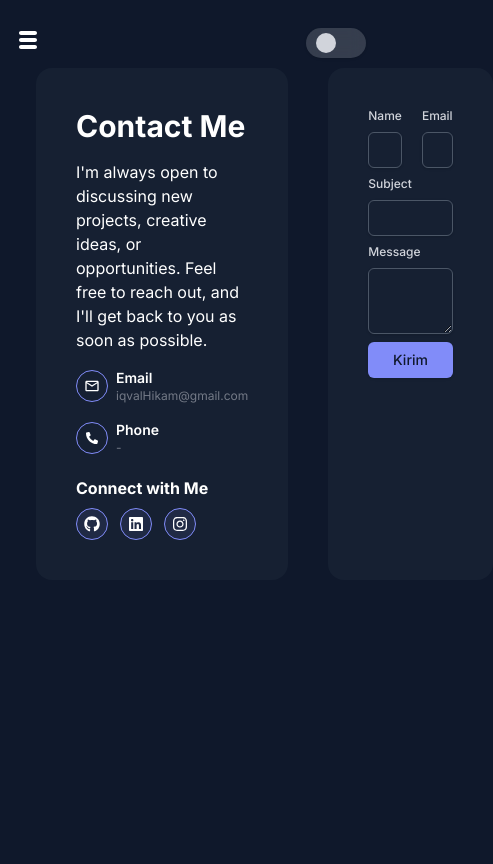
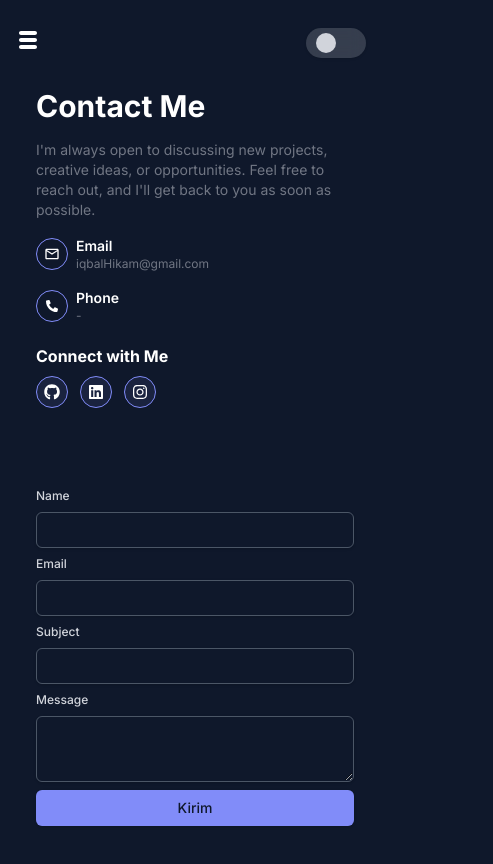
Before and after one commit to iqbalhikam/iqbalhikam-portofolio-v2.co.id, a Next.js app: page /contact in a window 390 px wide. Shown: the top 864 px of the page, 493 px wide, since content can reach past the window. Built offline with nearby package versions, Linux system fonts and the light colour scheme.

Commit message:
[UI/UX]:contact: optimasi responsifitase mobile web

```diff
--- a/app/(home)/components/About.tsx
+++ b/app/(home)/components/About.tsx
@@ -13,7 +13,7 @@ const About = () => {
         <motion.h2 initial={{ opacity: 0 }} animate={{ opacity: isVisible ? 1 : 0 }} className="text-2xl lg:text-3xl text-center font-bold pb-10">
           About Me
         </motion.h2>
-        <motion.p initial={{ y: -30 }} transition={{ duration: 0.5 }} animate={{ y: isVisible ? 0 : 20 }} className="text-sm lg:text-lg text-center px-5 lg:px-20">
+        <motion.p initial={{ y: -30 }} transition={{ duration: 0.5 }} animate={{ y: isVisible ? 0 : 20 }} className="text-sm lg:text-lg text-center px-5 lg:px-20 text-balance">
           I'm M Iqbal Fatkhul Hikam, a passionate and creative student. I have a deep interest in programming, which motivates me to continuously learn and develop. I graduated from Bina Insani University. I believe that self-development is
           the key to achieving goals, and I'm always looking for opportunities to hone my skills and knowledge. I believe that every day is an opportunity to learn something new and create meaningful moments. In my life, I strive to be a
           diligent person. I hope to contribute positively to the world around me and continue to grow as an individual.
--- a/app/(home)/components/Hero.tsx
+++ b/app/(home)/components/Hero.tsx
@@ -46,7 +46,7 @@ const Hero = () => {
         </div>
 
         {/* id card */}
-        <div className="absolute top-0 left-0 w-full h-full hidden md:flex sm:flex pointer-events-none z-40">{showApp && <App />}</div>
+        <div className="absolute top-0 left-0 w-full h-full hidden lg:flex pointer-events-none z-40">{showApp && <App />}</div>
       </div>
     </section>
   );
--- a/app/(home)/components/Projects.tsx
+++ b/app/(home)/components/Projects.tsx
@@ -20,7 +20,7 @@ const Projects = ({ id }: AnimatedTextProps) => {
         <h2 className="text-2xl lg:text-3xl font-bold pb-10 pt-30">Featured Projects</h2>
         <div className="grid grid-cols-1 md:grid-cols-2 lg:grid-cols-3 gap-8 w-[90%] pb-10 px-10 ">
           {projectsData.map((project) => (
-            <MeCard animateScale={1} key={project.id} imageUrl={project.projectImage[0].url} title={project.title} desc={project.description} slug={`/${project.slug}`} />
+            <MeCard animateScale={1} animateDelay={project.id} key={project.id} imageUrl={project.projectImage[0].url} title={project.title} desc={project.description} slug={`/${project.slug}`} />
           ))}
         </div>
       </motion.div>
--- a/app/contact/components/SendMessageFromInner.tsx
+++ b/app/contact/components/SendMessageFromInner.tsx
@@ -15,7 +15,7 @@ const SendMessageFromInner = ({ onSendMessageSubmit, isLoading, buttonText }: Se
   const form = useFormContext<SendMessageFormSchema>();
   return (
     <form onSubmit={form.handleSubmit(onSendMessageSubmit)} >
-      <div className='flex  w-full gap-5 '>
+      <div className='flex flex-col md:flex-row lg:flex-row w-full md:gap-5 lg:gap-5 '>
         <FormField
           control={form.control}
           name="name"
--- a/app/contact/page.tsx
+++ b/app/contact/page.tsx
@@ -19,11 +19,11 @@ const PageContact = () => {
   };
   return (
     <PageTransition>
-      <div className=" flex-grow container  mx-auto px-4 sm:px-6 lg:px-8 py-12 md:py-20 text-secondary-foreground dark:text-white">
-        <div className="flex h-full">
-          <section className=" m-5 p-10 w-full rounded-2xl dark:bg-accent/20">
+      <div className=" flex-grow container min-h-screen mx-auto px-4 sm:px-6 lg:px-8 py-12 md:py-20 text-secondary-foreground dark:text-white">
+        <div className="flex flex-col lg:flex-row justify-center items-center  lg:items-start h-fit">
+          <section className=" m-5 p-5 lg:p-10 w-full rounded-2xl  ">
             <h1 className="text-3xl font-bold mb-4">Contact Me</h1>
-            <p>I'm always open to discussing new projects, creative ideas, or opportunities. Feel free to reach out, and I'll get back to you as soon as possible.</p>
+            <p  className="text-sm lg:text-xl text-accent-foreground/50">I'm always open to discussing new projects, creative ideas, or opportunities. Feel free to reach out, and I'll get back to you as soon as possible.</p>
             <div>
               <div className="flex items-center content-center gap-2 mt-4 ">
                 <div className="w-8 h-8 rounded-full border border-primary flex justify-center items-center ">
@@ -31,7 +31,7 @@ const PageContact = () => {
                 </div>
                 <div>
                   <h2 className="text-sm font-semibold">Email</h2>
-                  <p className="text-xs text-accent-foreground/50">iqvalHikam@gmail.com</p>
+                  <p className="text-xs text-accent-foreground/50">iqbalHikam@gmail.com</p>
                 </div>
               </div>
               <div className="flex items-center content-center gap-2 mt-4 ">
@@ -57,8 +57,8 @@ const PageContact = () => {
               </div>
             </div>
           </section>
-          <section className=" m-5 p-10 w-2/3 rounded-2xl bg-secondary-foreground/10 dark:bg-accent/20 text-secondary-foreground">
-            <div className="">
+          <section className=" m-5 p-5 lg:p-10 w-full h-full rounded-2xl   text-secondary-foreground">
+            <div className="h-full">
               <Form {...form}>
                 <SendMessageFromInner onSendMessageSubmit={heandleSendMessageSubmit} buttonText="Kirim" />
               </Form>
--- a/components/band/App.js
+++ b/components/band/App.js
@@ -21,12 +21,12 @@ useTexture.preload(TEXTURE_PATH);
 export default function App(value) {
 
   return (
-    <div className=" w-full min-[400rem]">
+    <div className=" w-full min-h-screen">
       <div className=" responsive-wrapper  ">
         <Canvas camera={{ position: [0, 0, 13], fov: 25 }}>
           <ambientLight intensity={Math.PI} />
           <Physics interpolate gravity={[0, -40, 0]} timeStep={1 / 60}>
-            <Band />
+            <Band  />
           </Physics>
           <Environment >
             {/* <color attach="background" args={['white']} /> */}
--- a/components/card/MeCard.tsx
+++ b/components/card/MeCard.tsx
@@ -9,10 +9,12 @@ type CardProjectProps = {
   desc: string;
   slug?: string;
   animateScale?: number;
+  animateDelay?: number;
 };
-const MeCard = ({ imageUrl, title, desc, slug, animateScale }: CardProjectProps) => {
+const MeCard = ({ imageUrl, title, desc, slug, animateScale, animateDelay }: CardProjectProps) => {
   return (
-    <motion.div initial={{ scale: animateScale ? 1 : 0 }} animate={{ scale: animateScale }} exit={{ scale: 0 }} whileHover={{ scale: 1.05 }}>
+    <motion.div initial={{ scale: animateScale ? 1 : 0 }} animate={{ scale: animateScale, transition: { duration: 0.3, delay: animateDelay ? animateDelay : 1, ease: 'easeInOut'
+     }}} exit={{ scale: 0 }} whileHover={{ scale: 1.05 }}>
       <Link href={slug ? slug : `#`}>
         <Card className="border-none group flex h-full flex-col rounded-xl overflow-hidden bg-background-light dark:bg-background-dark shadow-lg dark:shadow-2xl hover:shadow-xl dark:hover:shadow-primary/20 transition-all duration-300 transform hover:-translate-y-1">
           <CardHeader className="relative w-full aspect-video bg-cover bg-center" style={{ backgroundImage: `url("${imageUrl}")` }}>
--- a/components/spotify/SpotifyMusicPlayList.tsx
+++ b/components/spotify/SpotifyMusicPlayList.tsx
@@ -9,7 +9,7 @@ const SpotifyMusicPlayList = ({ playlistLink }: SpotifyProps) => {
       style={{ borderRadius: '12px', width: '100%' }}
       link={playlistLink}
       width={'100%'} // Anda bisa atur lebar
-      height={80}
+      height={'100%'}
       autoPlay={true}
     />
   );
--- a/components/theme/ThemeToggle.tsx
+++ b/components/theme/ThemeToggle.tsx
@@ -8,7 +8,6 @@ import { useTheme } from 'next-themes';
 const container = {
   width: 60,
   height: 30,
-  borderRadius: 50,
   cursor: 'pointer',
   display: 'flex',
   padding: 10,
@@ -31,12 +30,11 @@ const ThemeToggle = () => {
     setTheme('light');
   }
 
-
   return (
     <div className="relative">
-      <div className="fixed z-50 top-7 right-6 lg:right-25">
+      <motion.div initial={{ opacity: 0 }} animate={{ opacity: 1 }} whileTap={{ rotate: isOn ? 20 : -20 }} className="fixed z-50 top-7 right-6 lg:right-25">
         <Button
-          className="toggle-container bg-secondary-foreground/20 hover:bg-secondary-foreground/20 backdrop-blur-sm"
+          className="toggle-container rounded-2xl  bg-secondary-foreground/20 hover:bg-secondary-foreground/20 backdrop-blur-sm"
           style={{
             ...container,
             justifyContent: 'flex-' + (isOn || theme === 'dark' ? 'start' : 'end'),
@@ -53,7 +51,7 @@ const ThemeToggle = () => {
             }}
           />
         </Button>
-      </div>
+      </motion.div>
     </div>
   );
 };
```
Also changed, not shown: app/(home)/components/MyPlayList.tsx (+9 -12 lines).
